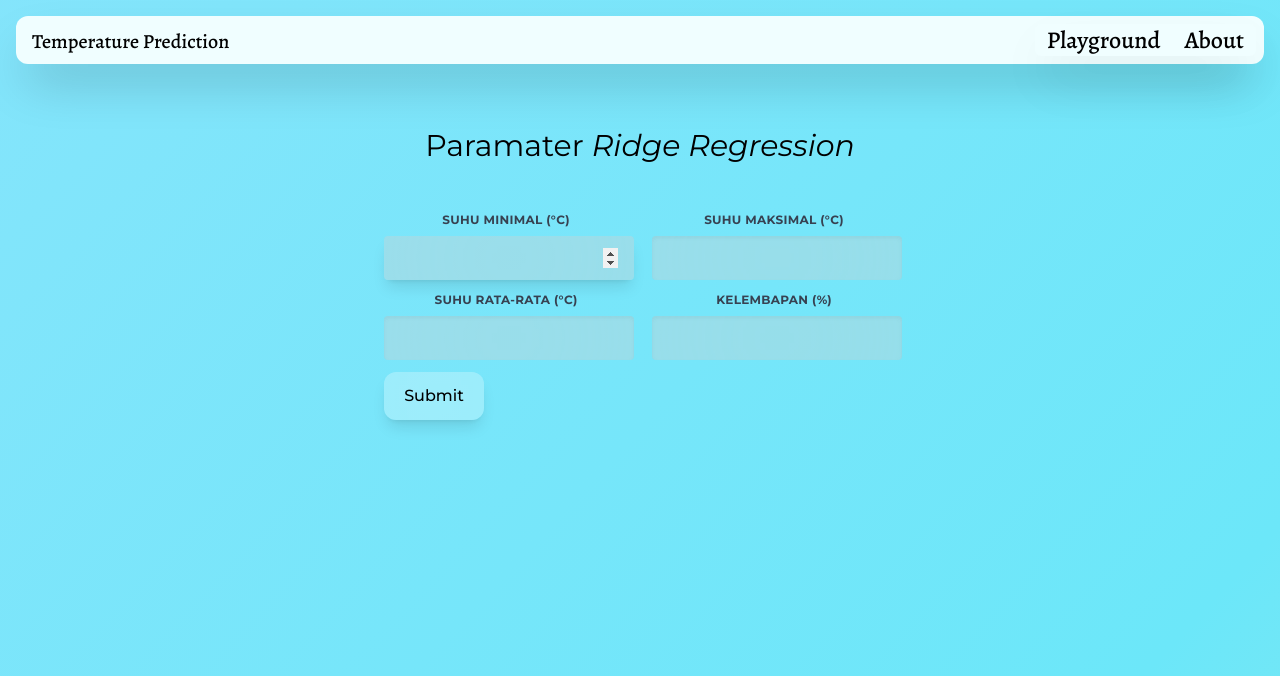
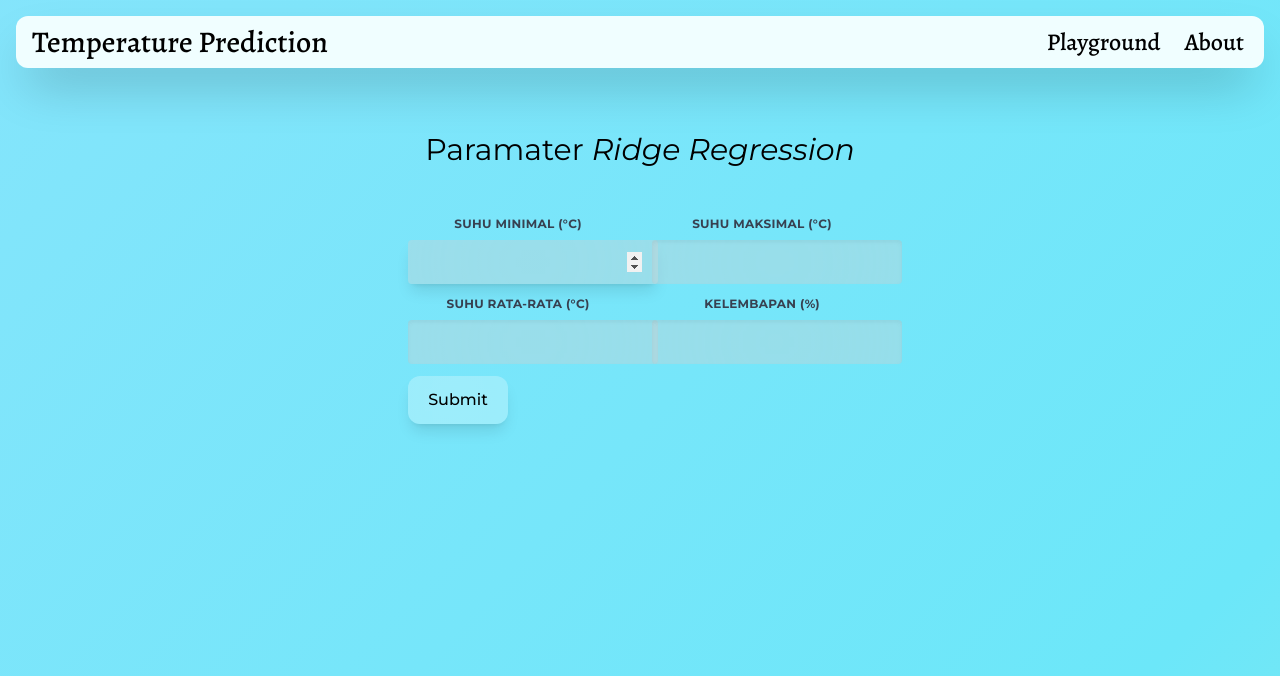
Before and after one commit to rafaelputra/temperature-prediction, a Flask app: page /playground in a window 1280 px wide. Shown: the top 676 px of the page. Run offline with Flask 3, Linux system fonts and the light colour scheme; parts of the project's set-up code (start-up, migrations or seed data) failed here and were passed over; some libraries are stand-ins or nearby versions.

Commit message:
update fe

```diff
--- a/templates/base.html
+++ b/templates/base.html
@@ -75,18 +75,18 @@
 </head>
 <body class="animated-background font-[Montserrat]">
     <nav class="p-2 mt-4 mx-4 rounded-xl bg-[#F0FEFF] shadow-2xl md:flex md:items-center md:justify-between">
-      <div class="flex justify-between items-center ">
+      <div class="flex text-center justify-between items-center ">
         <span class="text-2xl cursor-pointer">
           <h1 class="h-10 inline ml-2">
-            <a href="/" class="font-[Alegreya] text-xl">Temperature Prediction</a>
+            <a href="/" class="font-[Alegreya] text-xl md:text-3xl">Temperature Prediction</a>
           </h1>
         </span>
-        <span class="text-3xl cursor-pointer mx-2 mt-2 md:hidden block">
+        <span class="text-center mt-2 text-2xl cursor-pointer mx-2 md:hidden block">
           <ion-icon name="menu" onclick="Menu(this)"></ion-icon>
         </span>
       </div>
       <ul
-        class="md:flex md:items-center md:static shadow-2xl absolute md:z-auto rounded-md py-2 md:py-0 md:pl-0 md:opacity-100 opacity-0 top-[-200px] bg-[#F0FEFF]">
+        class="md:flex md:items-center shadow-inner-lg md:static md:shadow-none shadow-2xl absolute md:z-auto rounded-md py-2 md:py-0 md:pl-0 md:opacity-100 opacity-0 top-[-200px] bg-[#F0FEFF]">
         <li class="mx-3 my-2 md:my-0">
           <a href="/playground" class="text-2xl hover:bg-[#C2EBFD] hover:rounded-xl font-[Alegreya]">Playground</a>
         </li>
--- a/templates/playground.html
+++ b/templates/playground.html
@@ -4,11 +4,11 @@
 
 {% block content %}
   <br /><br />
-  <h1 class="mt-4 text-3xl text-center">Paramater <i>Ridge Regression</i></h1>
+  <h1 class="mt-4 md:text-3xl text-2xl text-center">Paramater <i>Ridge Regression</i></h1>
   <br>
   <br>
   <form class="md:text-center w-full max-w-lg items-center mx-auto" method="POST" action="{{ url_for('playground') }}">
-    <div class="flex flex-wrap items-center -mx-3 mb-6">
+    <div class="flex flex-wrap items-center mx-3 mb-6">
       <div class="w-full md:w-1/2 px-3 mb-6 md:mb-0">
         <label class="block uppercase tracking-wide text-gray-700 text-xs font-bold mb-2" for="grid-first-name">
           Suhu Minimal (°C)
```
